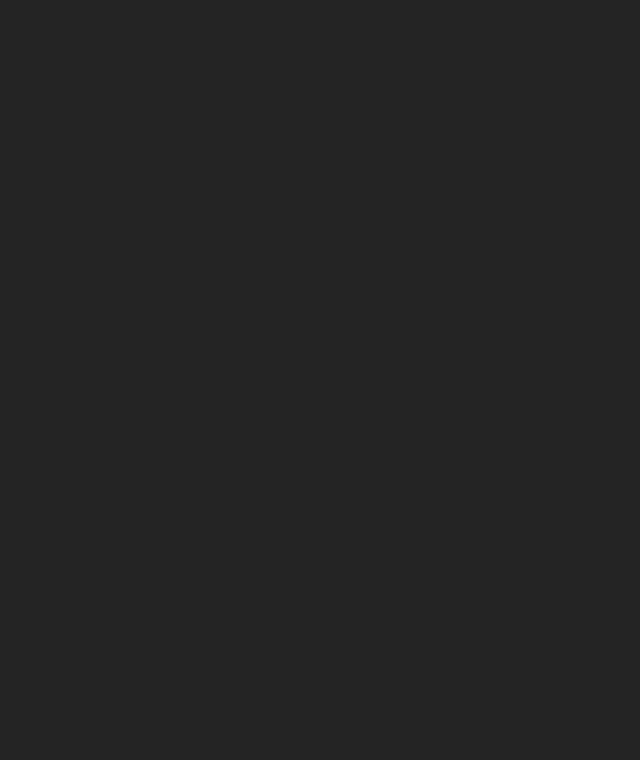
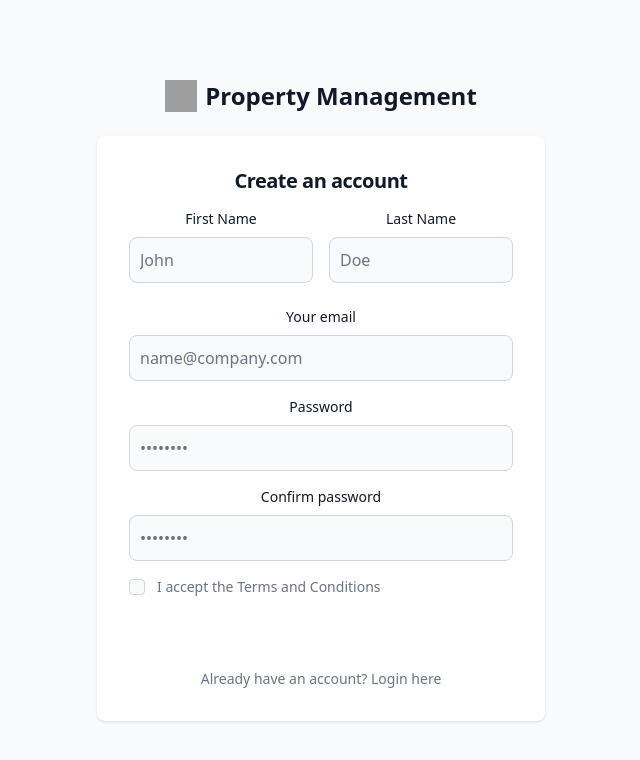
Before and after one commit to kryss143/property-management, a React (Vite) app in the folder frontend/: page /register in a window 1280 px wide. Before the commit this address had no page. Shown: the top 760 px of the page, without its empty margins (319-959 px from the left). Built offline with nearby package versions, Linux system fonts and the light colour scheme; grey boxes are pictures that could not be loaded.

Commit message:
Added register boilerplate

```diff
--- a/frontend/src/App.jsx
+++ b/frontend/src/App.jsx
@@ -2,6 +2,7 @@
 import Sidebar from "./components/layout/Sidebar.jsx";
 import { BrowserRouter as Router, Route, Routes, BrowserRouter } from "react-router-dom";
 import Login from "./components/auth/Login.jsx";
+import Register from "./components/auth/Register.jsx";
 
 function App() {
   return (
@@ -10,6 +11,7 @@
         <Routes>
           <Route path="/" element={<Sidebar />} />
           <Route path="/login" element={<Login />} />
+          <Route path="/register" element={<Register />} />
         </Routes>
       </BrowserRouter>
     </>
--- a/frontend/src/components/auth/Login.jsx
+++ b/frontend/src/components/auth/Login.jsx
@@ -1,5 +1,6 @@
 import { useEffect } from "react";
 import { initFlowbite } from "flowbite";
+import { Link } from "react-router-dom";
 
 const Login = () => {
   useEffect(() => {
@@ -19,7 +20,7 @@
               src="https://flowbite.s3.amazonaws.com/blocks/marketing-ui/logo.svg"
               alt="logo"
             />
-            Flowbite
+            Property Management
           </a>
           <div class="w-full bg-white rounded-lg shadow dark:border md:mt-0 sm:max-w-md xl:p-0 dark:bg-gray-800 dark:border-gray-700">
             <div class="p-6 space-y-4 md:space-y-6 sm:p-8">
@@ -94,12 +95,12 @@
                 </button>
                 <p class="text-sm font-light text-gray-500 dark:text-gray-400">
                   Don’t have an account yet?{" "}
-                  <a
-                    href="#"
+                  <Link
+                    to="/register"
                     class="font-medium text-primary-600 hover:underline dark:text-primary-500"
                   >
                     Sign up
-                  </a>
+                  </Link>
                 </p>
               </form>
             </div>
--- a/frontend/src/components/auth/Register.jsx
+++ b/frontend/src/components/auth/Register.jsx
@@ -0,0 +1,198 @@
+import { useState, useEffect } from "react";
+import { initFlowbite } from "flowbite";
+import { Link } from "react-router-dom";
+
+const Register = () => {
+  const [formData, setFormData] = useState({
+    firstName: '',
+    lastName: '',
+    email: '',
+    password: '',
+    confirmPassword: '',
+    agreeTerms: false
+  });
+
+  useEffect(() => {
+    initFlowbite();
+  }, []);
+
+  const handleChange = (e) => {
+    const { name, value, type, checked } = e.target;
+    setFormData(prevState => ({
+      ...prevState,
+      [name]: type === 'checkbox' ? checked : value
+    }));
+  };
+
+  const handleSubmit = (e) => {
+    e.preventDefault();
+    // Handle registration logic here
+    console.log('Registration data:', formData);
+  };
+
+  return (
+    <>
+      <section className="bg-gray-50 dark:bg-gray-900">
+        <div className="flex flex-col items-center justify-center px-6 py-8 mx-auto md:h-screen lg:py-0">
+          <a
+            href="#"
+            className="flex items-center mb-6 text-2xl font-semibold text-gray-900 dark:text-white"
+          >
+            <img
+              className="w-8 h-8 mr-2"
+              src="https://flowbite.s3.amazonaws.com/blocks/marketing-ui/logo.svg"
+              alt="logo"
+            />
+            Property Management
+          </a>
+          <div className="w-full bg-white rounded-lg shadow dark:border md:mt-0 sm:max-w-md xl:p-0 dark:bg-gray-800 dark:border-gray-700">
+            <div className="p-6 space-y-4 md:space-y-6 sm:p-8">
+              <h1 className="text-xl font-bold leading-tight tracking-tight text-gray-900 md:text-2xl dark:text-white">
+                Create an account
+              </h1>
+              <form className="space-y-4 md:space-y-6" onSubmit={handleSubmit}>
+                <div className="grid grid-cols-2 gap-4">
+                  <div>
+                    <label
+                      htmlFor="firstName"
+                      className="block mb-2 text-sm font-medium text-gray-900 dark:text-white"
+                    >
+                      First Name
+                    </label>
+                    <input
+                      type="text"
+                      name="firstName"
+                      id="firstName"
+                      className="bg-gray-50 border border-gray-300 text-gray-900 rounded-lg focus:ring-primary-600 focus:border-primary-600 block w-full p-2.5 dark:bg-gray-700 dark:border-gray-600 dark:placeholder-gray-400 dark:text-white dark:focus:ring-blue-500 dark:focus:border-blue-500"
+                      placeholder="John"
+                      required
+                      value={formData.firstName}
+                      onChange={handleChange}
+                    />
+                  </div>
+                  <div>
+                    <label
+                      htmlFor="lastName"
+                      className="block mb-2 text-sm font-medium text-gray-900 dark:text-white"
+                    >
+                      Last Name
+                    </label>
+                    <input
+                      type="text"
+                      name="lastName"
+                      id="lastName"
+                      className="bg-gray-50 border border-gray-300 text-gray-900 rounded-lg focus:ring-primary-600 focus:border-primary-600 block w-full p-2.5 dark:bg-gray-700 dark:border-gray-600 dark:placeholder-gray-400 dark:text-white dark:focus:ring-blue-500 dark:focus:border-blue-500"
+                      placeholder="Doe"
+                      required
+                      value={formData.lastName}
+                      onChange={handleChange}
+                    />
+                  </div>
+                </div>
+                <div>
+                  <label
+                    htmlFor="email"
+                    className="block mb-2 text-sm font-medium text-gray-900 dark:text-white"
+                  >
+                    Your email
+                  </label>
+                  <input
+                    type="email"
+                    name="email"
+                    id="email"
+                    className="bg-gray-50 border border-gray-300 text-gray-900 rounded-lg focus:ring-primary-600 focus:border-primary-600 block w-full p-2.5 dark:bg-gray-700 dark:border-gray-600 dark:placeholder-gray-400 dark:text-white dark:focus:ring-blue-500 dark:focus:border-blue-500"
+                    placeholder="name@company.com"
+                    required
+                    value={formData.email}
+                    onChange={handleChange}
+                  />
+                </div>
+                <div>
+                  <label
+                    htmlFor="password"
+                    className="block mb-2 text-sm font-medium text-gray-900 dark:text-white"
+                  >
+                    Password
+                  </label>
+                  <input
+                    type="password"
+                    name="password"
+                    id="password"
+                    placeholder="••••••••"
+                    className="bg-gray-50 border border-gray-300 text-gray-900 rounded-lg focus:ring-primary-600 focus:border-primary-600 block w-full p-2.5 dark:bg-gray-700 dark:border-gray-600 dark:placeholder-gray-400 dark:text-white dark:focus:ring-blue-500 dark:focus:border-blue-500"
+                    required
+                    value={formData.password}
+                    onChange={handleChange}
+                  />
+                </div>
+                <div>
+                  <label
+                    htmlFor="confirmPassword"
+                    className="block mb-2 text-sm font-medium text-gray-900 dark:text-white"
+                  >
+                    Confirm password
+                  </label>
+                  <input
+                    type="password"
+                    name="confirmPassword"
+                    id="confirmPassword"
+                    placeholder="••••••••"
+                    className="bg-gray-50 border border-gray-300 text-gray-900 rounded-lg focus:ring-primary-600 focus:border-primary-600 block w-full p-2.5 dark:bg-gray-700 dark:border-gray-600 dark:placeholder-gray-400 dark:text-white dark:focus:ring-blue-500 dark:focus:border-blue-500"
+                    required
+                    value={formData.confirmPassword}
+                    onChange={handleChange}
+                  />
+                </div>
+                <div className="flex items-start">
+                  <div className="flex items-center h-5">
+                    <input
+                      id="agreeTerms"
+                      name="agreeTerms"
+                      aria-describedby="agreeTerms"
+                      type="checkbox"
+                      className="w-4 h-4 border border-gray-300 rounded bg-gray-50 focus:ring-3 focus:ring-primary-300 dark:bg-gray-700 dark:border-gray-600 dark:focus:ring-primary-600 dark:ring-offset-gray-800"
+                      required
+                      checked={formData.agreeTerms}
+                      onChange={handleChange}
+                    />
+                  </div>
+                  <div className="ml-3 text-sm">
+                    <label
+                      htmlFor="agreeTerms"
+                      className="font-light text-gray-500 dark:text-gray-300"
+                    >
+                      I accept the{" "}
+                      <a
+                        className="font-medium text-primary-600 hover:underline dark:text-primary-500"
+                        href="#"
+                      >
+                        Terms and Conditions
+                      </a>
+                    </label>
+                  </div>
+                </div>
+                <button
+                  type="submit"
+                  className="w-full text-white bg-primary-600 hover:bg-primary-700 focus:ring-4 focus:outline-none focus:ring-primary-300 font-medium rounded-lg text-sm px-5 py-2.5 text-center dark:bg-primary-600 dark:hover:bg-primary-700 dark:focus:ring-primary-800"
+                >
+                  Create an account
+                </button>
+                <p className="text-sm font-light text-gray-500 dark:text-gray-400">
+                  Already have an account?{" "}
+                  <Link
+                    to="/login"
+                    className="font-medium text-primary-600 hover:underline dark:text-primary-500"
+                  >
+                    Login here
+                  </Link>
+                </p>
+              </form>
+            </div>
+          </div>
+        </div>
+      </section>
+    </>
+  );
+};
+
+export default Register;
--- a/frontend/src/components/layout/Sidebar.jsx
+++ b/frontend/src/components/layout/Sidebar.jsx
@@ -43,7 +43,7 @@
                   alt="FlowBite Logo"
                 />
                 <span class="self-center text-xl font-semibold sm:text-2xl whitespace-nowrap dark:text-white">
-                  Flowbite
+                  Property Management
                 </span>
               </a>
             </div>
@@ -89,7 +89,7 @@
                         class="block px-4 py-2 text-sm text-gray-700 hover:bg-gray-100 dark:text-gray-300 dark:hover:bg-gray-600 dark:hover:text-white"
                         role="menuitem"
                       >
-                        Dashboard
+                        Login
                       </Link>
                     </li>
                     <li>
```
